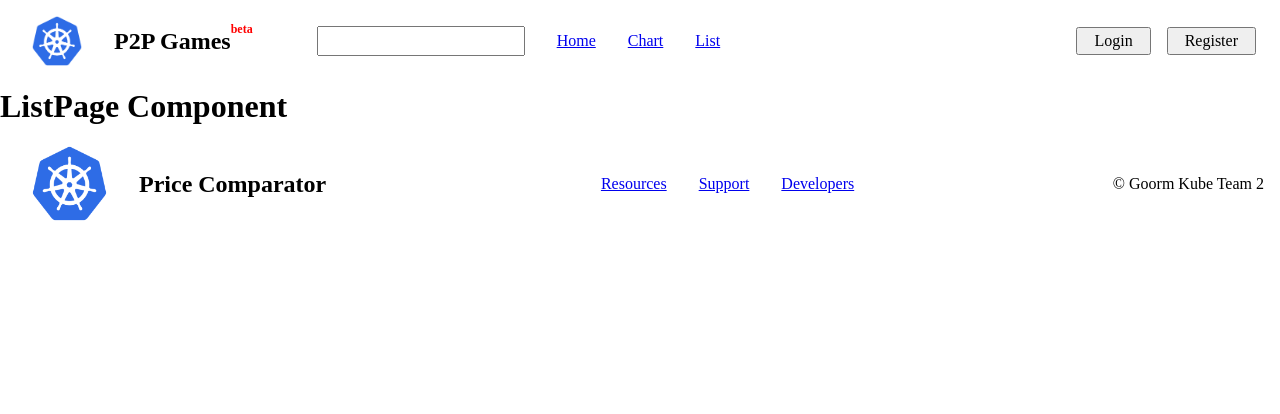
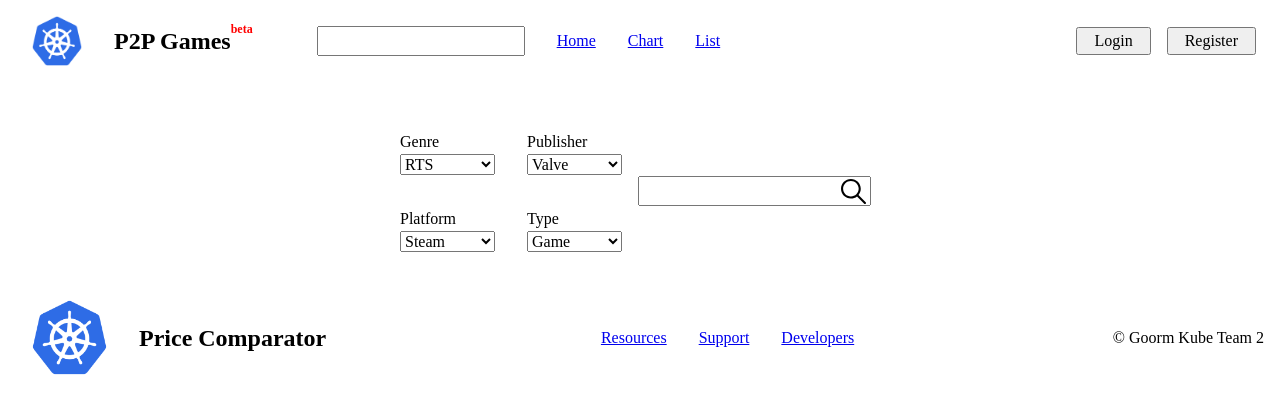
Before and after one commit to Resdayn/goorm-k8s-Finalproject-client, a React (Create React App) app: page /list in a window 1280 px wide. Shown: the top 414 px of the page. Built offline with nearby package versions, Linux system fonts and the light colour scheme.

Commit message:
added the FIlterSearch component to the ListPage route

```diff
--- a/src/pages/ListPage.js
+++ b/src/pages/ListPage.js
@@ -1,5 +1,9 @@
+import FilterSearch from "../components/FilterSearch";
+
 const ListPage = () => {
-    return (<h1>ListPage Component</h1>);
+    return (
+        <FilterSearch />
+    );
 };
 
 export default ListPage;
```
